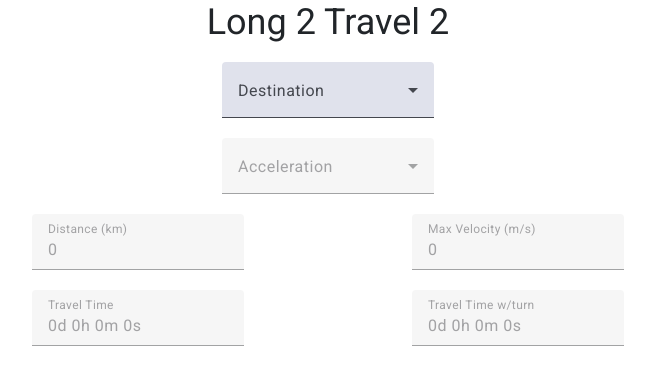
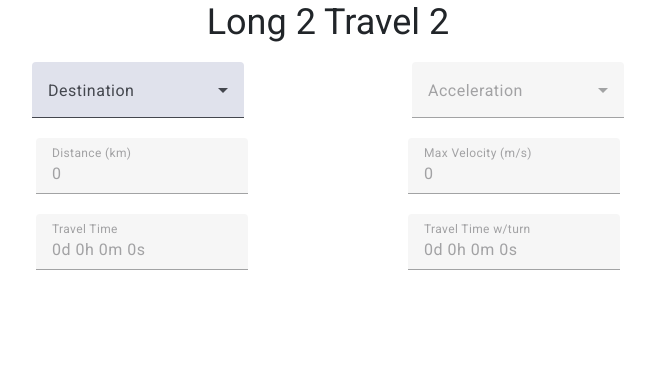
Before and after one commit to boogermanus/L2T2, an Angular app: page / in a window 1280 px wide. Shown: the top 370 px of the page, without its empty margins (312-967 px from the left). Built offline with nearby package versions, Linux system fonts and the light colour scheme; no server answers.

Commit message:
css changes

```diff
--- a/src/app/components/l2-t2/l2-t2.component.html
+++ b/src/app/components/l2-t2/l2-t2.component.html
@@ -1,7 +1,5 @@
 <div class="row justify-content-center">
-    <div class="col-md-8 text-center">
-        <div class="row justify-content-center">
-            <div class="col-md-4">
+    <div class="col-md-4 text-center">
         <mat-form-field>
             <mat-label>Destination</mat-label>
             <mat-select id="bodySelects" [(value)]="body" (valueChange)="getApiData()">
@@ -11,9 +9,7 @@
             </mat-select>
         </mat-form-field>
     </div>
-        </div>
-        <div class="row justify-content-center">
-            <div class="col-md-4">
+    <div class="col-md-4 text-center">
         <mat-form-field>
             <mat-label>Acceleration</mat-label>
             <mat-select id="accelerations" [(value)]="acceleration" (valueChange)="getApiData()"
@@ -25,11 +21,8 @@
         </mat-form-field>
     </div>
 </div>
-    </div>
-</div>
 <div class="row justify-content-center">
-    <div class="col-md-8">
-        <div class="row justify-content-around">
+    <div class="row justify-content-center">
         <div class="col-md-4 text-center">
             <mat-form-field>
                 <mat-label>Distance (km)</mat-label>
@@ -43,7 +36,7 @@
             </mat-form-field>
         </div>
     </div>
-        <div class="row justify-content-around">
+    <div class="row justify-content-center">
         <div class="col-md-4 text-center">
             <mat-form-field>
                 <mat-label>Travel Time</mat-label>
@@ -58,4 +51,3 @@
         </div>
     </div>
 </div>
-</div>
```
Lines whose indentation alone changed are shown as unchanged.
